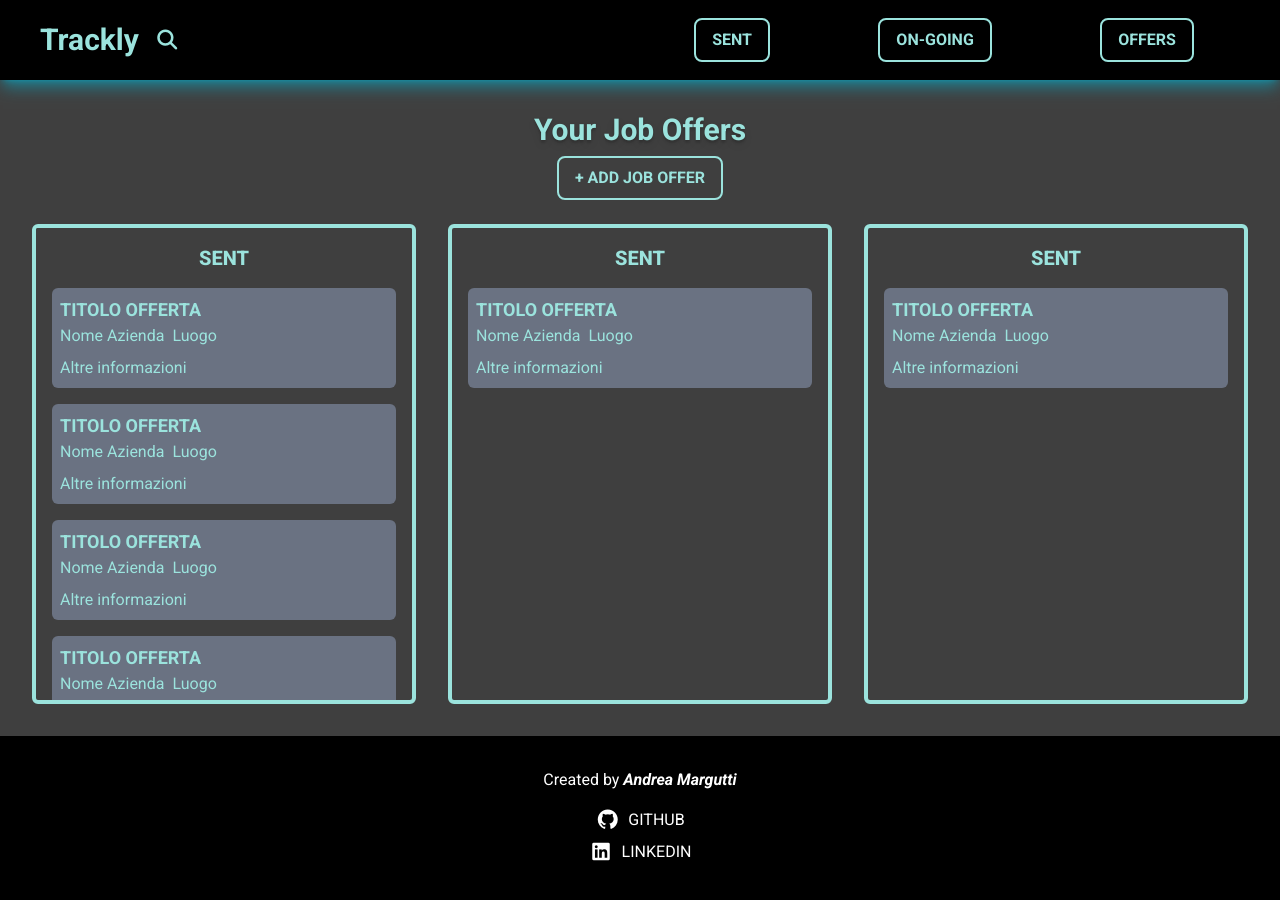
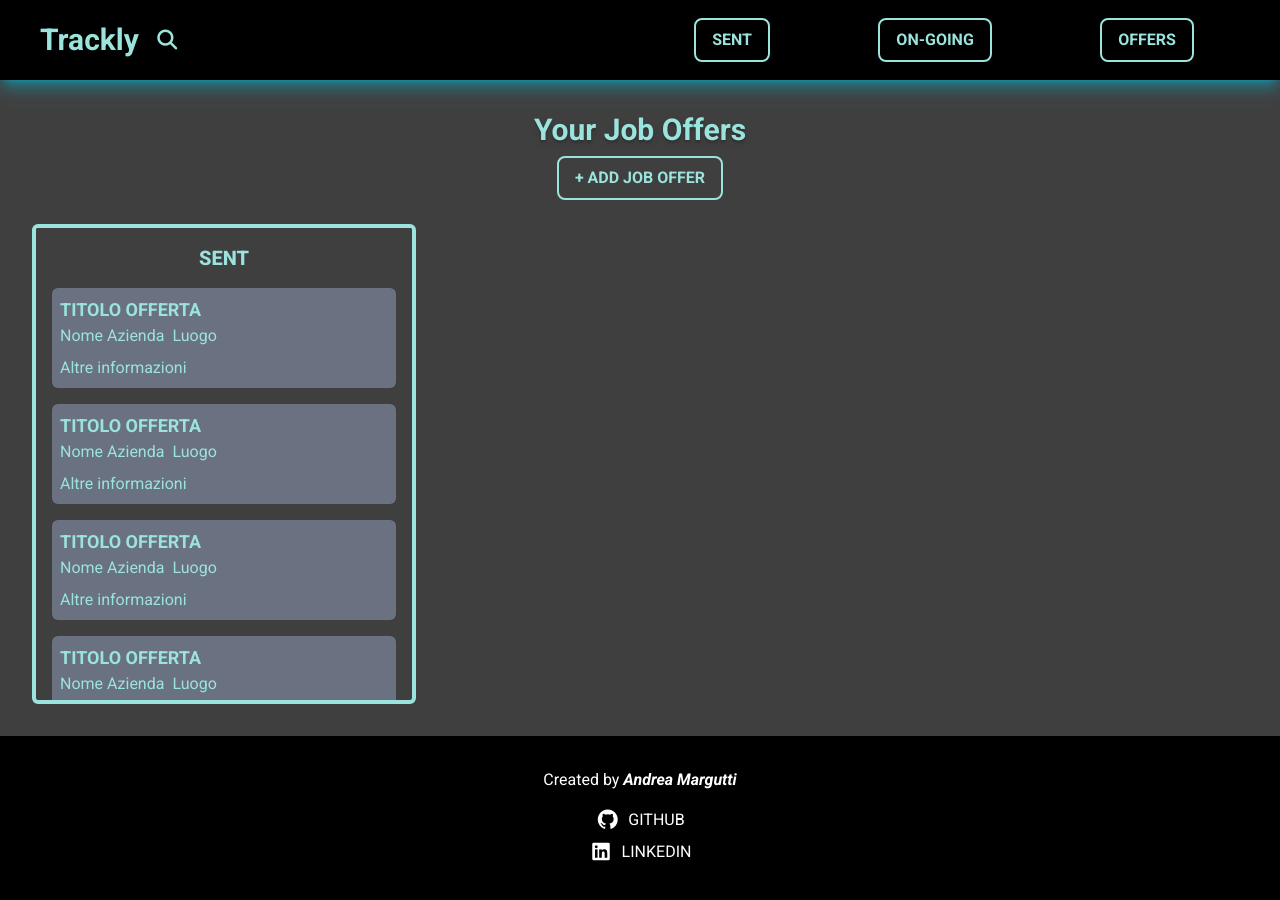
Before and after one commit to AndreaMargutti/job-tracker-react, a React (Vite) app: page / in a window 1280 px wide. Shown: the top 900 px of the page. Built offline with nearby package versions, Linux system fonts and the light colour scheme.

Commit message:
refactor: remove duplicate Sent sections in App component

```diff
--- a/src/App.tsx
+++ b/src/App.tsx
@@ -78,36 +78,6 @@ function App() {
               </div>
             </section>
           </div>
-          <div className="max-h-[60vh] border-4 rounded-md text-[#9be3dd] overflow-scroll transparent-bar">
-            <h2 className="sticky top-0 text-center pt-4 font-extrabold uppercase text-xl">
-              Sent
-            </h2>
-            <section className="p-4">
-              <div className="bg-gray-500 rounded-md p-2 mb-4">
-                <h2 className="font-bold text-lg uppercase">TITOLO OFFERTA</h2>
-                <div className="flex gap-2 mb-2">
-                  <h4>Nome Azienda</h4>
-                  <p>Luogo</p>
-                </div>
-                <a href="#">Altre informazioni</a>
-              </div>
-            </section>
-          </div>
-          <div className="max-h-[60vh] border-4 rounded-md text-[#9be3dd] overflow-scroll transparent-bar">
-            <h2 className="sticky top-0 text-center pt-4 font-extrabold uppercase text-xl">
-              Sent
-            </h2>
-            <section className="p-4">
-              <div className="bg-gray-500 rounded-md p-2 mb-4">
-                <h2 className="font-bold text-lg uppercase">TITOLO OFFERTA</h2>
-                <div className="flex gap-2 mb-2">
-                  <h4>Nome Azienda</h4>
-                  <p>Luogo</p>
-                </div>
-                <a href="#">Altre informazioni</a>
-              </div>
-            </section>
-          </div>
         </section>
       </main>
       <footer className="bg-black text-white p-8">
```
